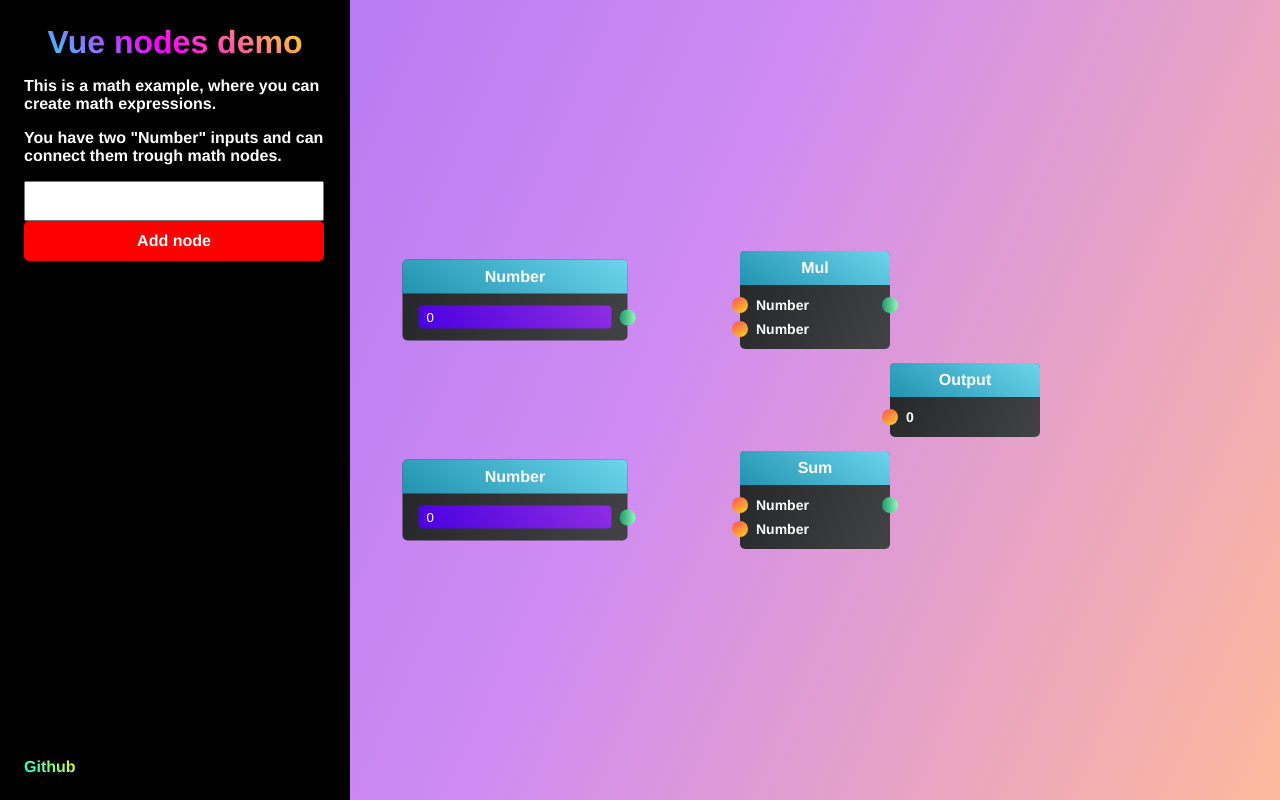
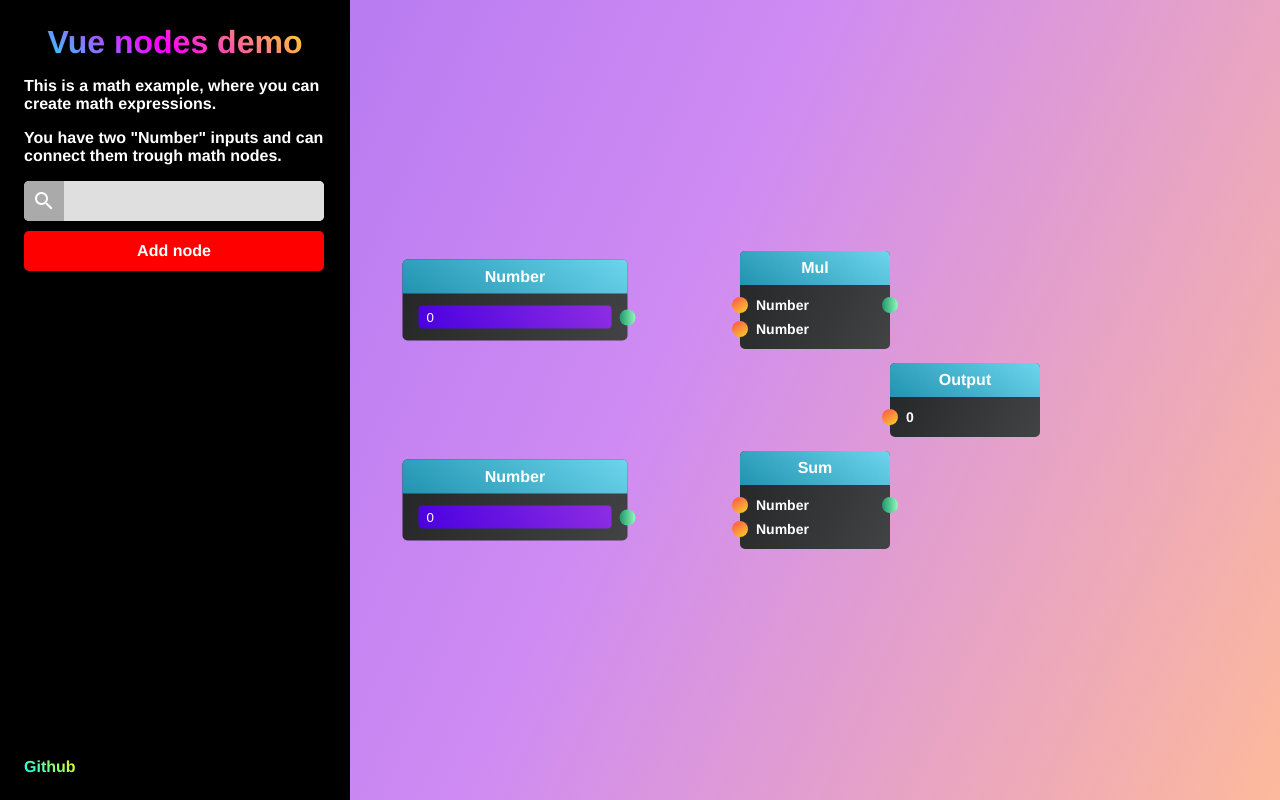
Before and after one commit to m0ksem/vue-nodes, a Vue app: page / in a window 1280 px wide. Built offline with nearby package versions, Linux system fonts and the light colour scheme.

Commit message:
Added some changes into DemoSelect

```diff
--- a/index.html
+++ b/index.html
@@ -1,6 +1,8 @@
 <!DOCTYPE html>
 <html lang="en">
   <head>
+    <link href="https://fonts.googleapis.com/icon?family=Material+Icons"
+      rel="stylesheet">
     <meta charset="UTF-8" />
     <link rel="icon" href="/favicon.ico" />
     <meta name="viewport" content="width=device-width, initial-scale=1.0" />
--- a/src/App.vue
+++ b/src/App.vue
@@ -110,7 +110,7 @@ const result = computed(() => calculate())
     <p>You have two "Number" inputs and can connect them trough math nodes.</p>
 
     <DemoSelect></DemoSelect>
-    <DemoButton> Add node </DemoButton>
+    <DemoButton class="add-node-btn"> Add node </DemoButton>
   </DemoHeader>
 
   <NodesCanvas v-model:nodes="items" v-model:connections="connections">
@@ -171,6 +171,10 @@ body {
   flex: 1;
 }
 
+.add-node-btn {
+  margin-top: 10px;
+}
+
 // .nodes-demo-item {
 //   cursor: pointer;
 //   background-image: linear-gradient(
--- a/src/components/demo/DemoSelect.vue
+++ b/src/components/demo/DemoSelect.vue
@@ -1,9 +1,12 @@
 <template>
   <div class="select-wrapper">
-        <input @click="showSelect">
-        <div class="select" v-if="isVisible">
-
+    <div class="input-wrapper" @click="showSelect">
+      <div class="icon-wrapper">
+        <span class="material-icons">search</span>
       </div>
+      <input />
+    </div>
+    <div class="select" v-if="isVisible"></div>
   </div>
 </template>
 
@@ -12,26 +15,49 @@ export default {
   data() {
     return {
       isVisible: false,
-        }
+    };
   },
 
   methods: {
     showSelect() {
-            if (this.isVisible === false ) {
-                this.isVisible = true
+      if (this.isVisible === false) {
+        this.isVisible = true;
       } else if (this.isVisible === true) {
-                this.isVisible = false
-            }
+        this.isVisible = false;
       }
     },
-}
+  },
+};
 </script>
 
 <style lang="scss" scoped>
-input {
+.input-wrapper {
+  display: flex;
   width: 300px;
   height: 40px;
   box-sizing: border-box;
+  background: rgb(223, 223, 223);
+  border-radius: 5px;
+  overflow: hidden;
+
+  .icon-wrapper {
+    display: flex;
+    justify-content: center;
+    align-items: center;
+    width: 40px;
+    height: 40px;
+    background: rgb(170, 170, 170);
+    user-select: none;
+  }
+
+  input {
+    width: 260px;
+    height: 40px;
+    box-sizing: border-box;
+    border: none;
+    outline: none;
+    background: rgb(223, 223, 223);
+  }
 }
 
 .select {
@@ -39,6 +65,6 @@ input {
   width: 300px;
   height: 300px;
   background: cadetblue;
-    border-radius: 0px 0px  5px 5px;
+  border-radius: 0px 0px 5px 5px;
 }
 </style>
```
Lines whose indentation alone changed are shown as unchanged.
